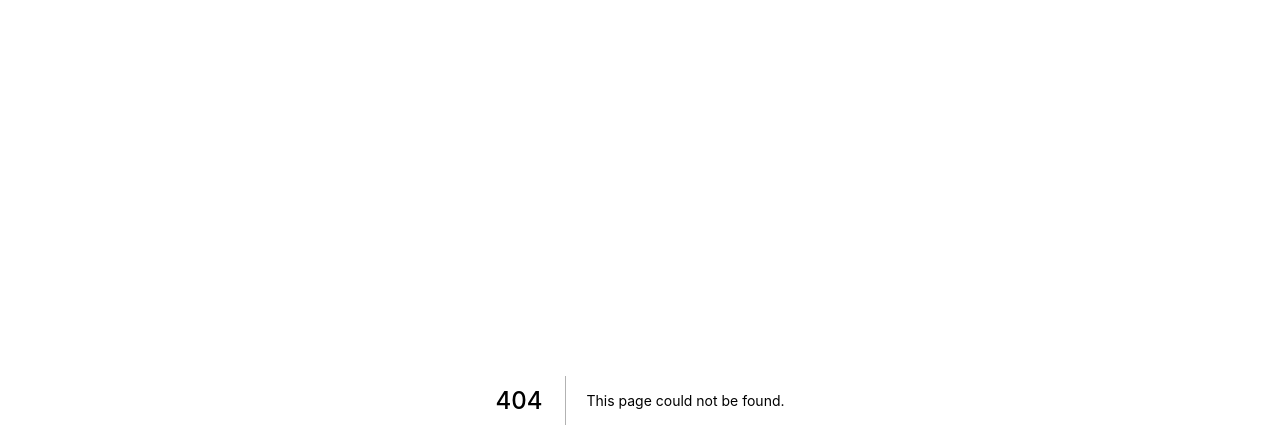
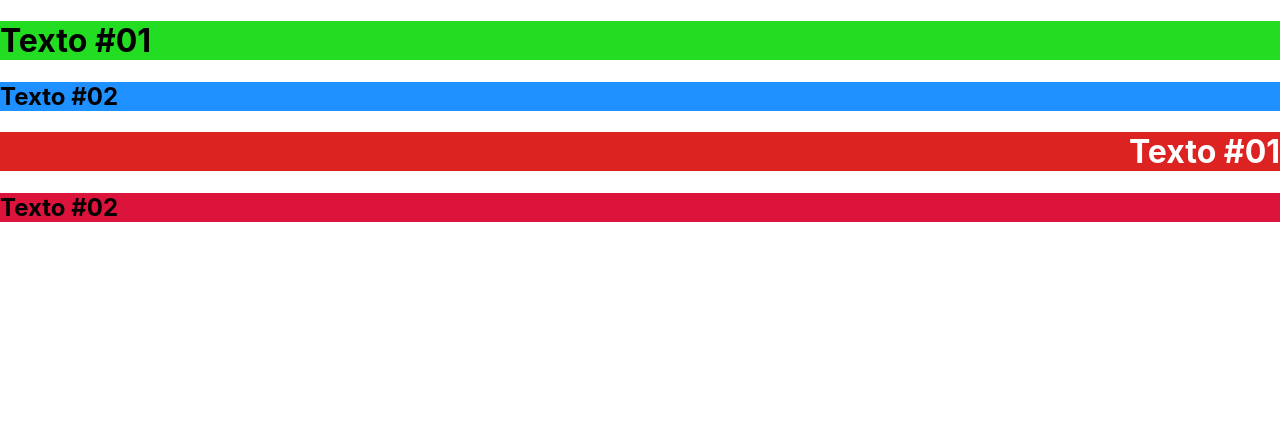
Before and after one commit to AnaMaisaUnifei/Cap_ReactNextjs_byron_cod3r, a Next.js app in the folder exercicios/: page /css/usandoEstilo in a window 1280 px wide. Before the commit this address had no page. Shown: the top 448 px of the page. Built offline with nearby package versions, Linux system fonts and the light colour scheme.

Commit message:
Aplicando Estilo CSS

```diff
--- /dev/null
+++ b/exercicios/components/Estilo.jsx
@@ -0,0 +1,17 @@
+export default function Estilo(props) {
+  return (
+    <div>
+      <h1 style={ {
+        backgroundColor: props.numero >= 0 ? "#2D2" : "#D22",
+        color: props.color,
+        textAlign: props.direita ? "right" : "left"
+      } }>
+        Texto #01
+      </h1>
+
+      <h2 className={props.numero >= 0 ? "azul" : "vermelho"}>
+        Texto #02
+      </h2>
+    </div>
+  )
+}
--- /dev/null
+++ b/exercicios/pages/css/usandoEstilo.jsx
@@ -0,0 +1,10 @@
+import Estilo from "../../components/Estilo";
+
+export default function usandoEstilo() {
+  return (
+    <div>
+      <Estilo numero={3} color="#000"/>
+      <Estilo numero={-13} color="#FFF" direita/>
+    </div>
+  )
+}
--- a/exercicios/styles/globals.css
+++ b/exercicios/styles/globals.css
@@ -14,3 +14,11 @@
 * {
   box-sizing: border-box;
 }
+
+.azul {
+  background-color: dodgerblue;
+}
+
+.vermelho {
+  background-color: crimson;
+}
```
